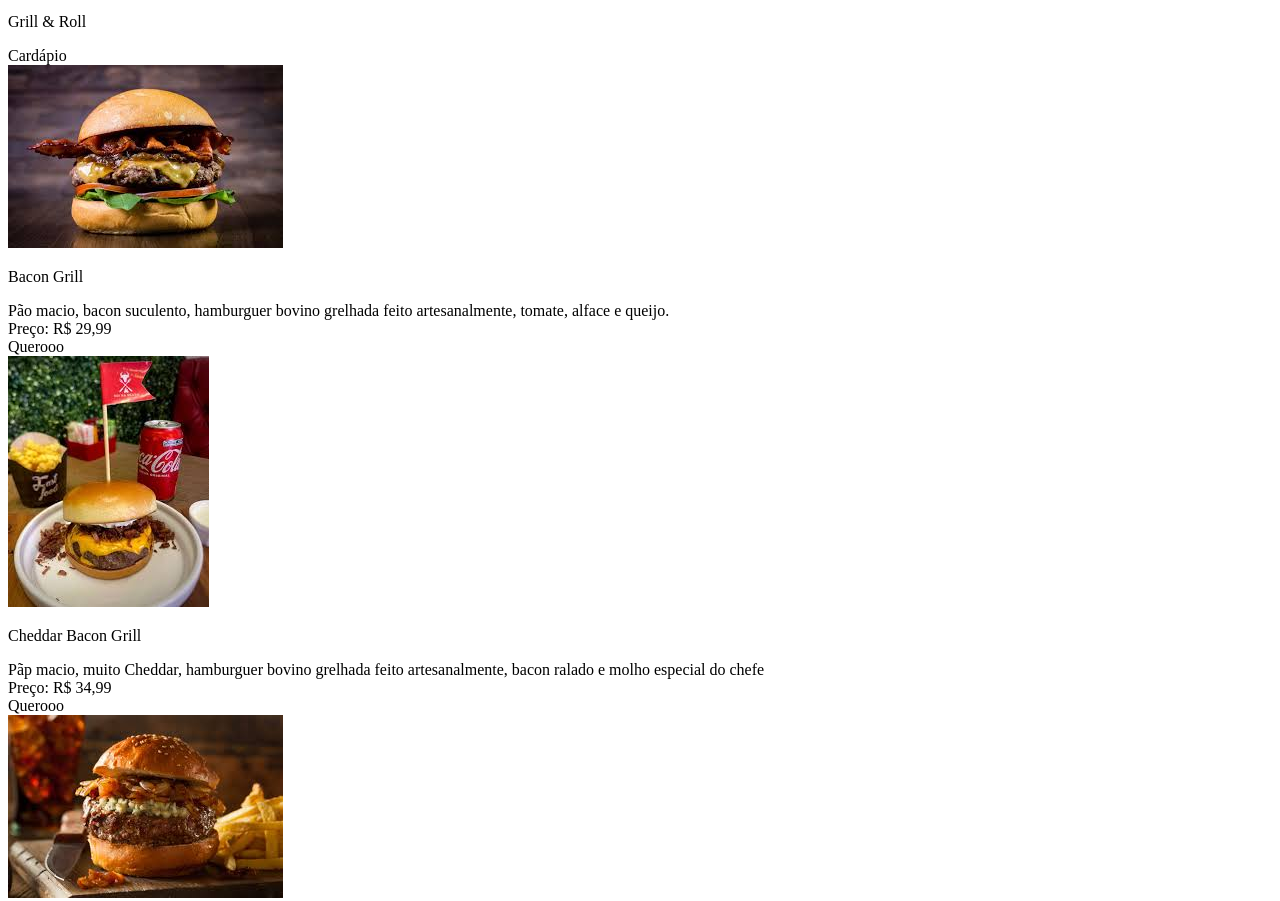
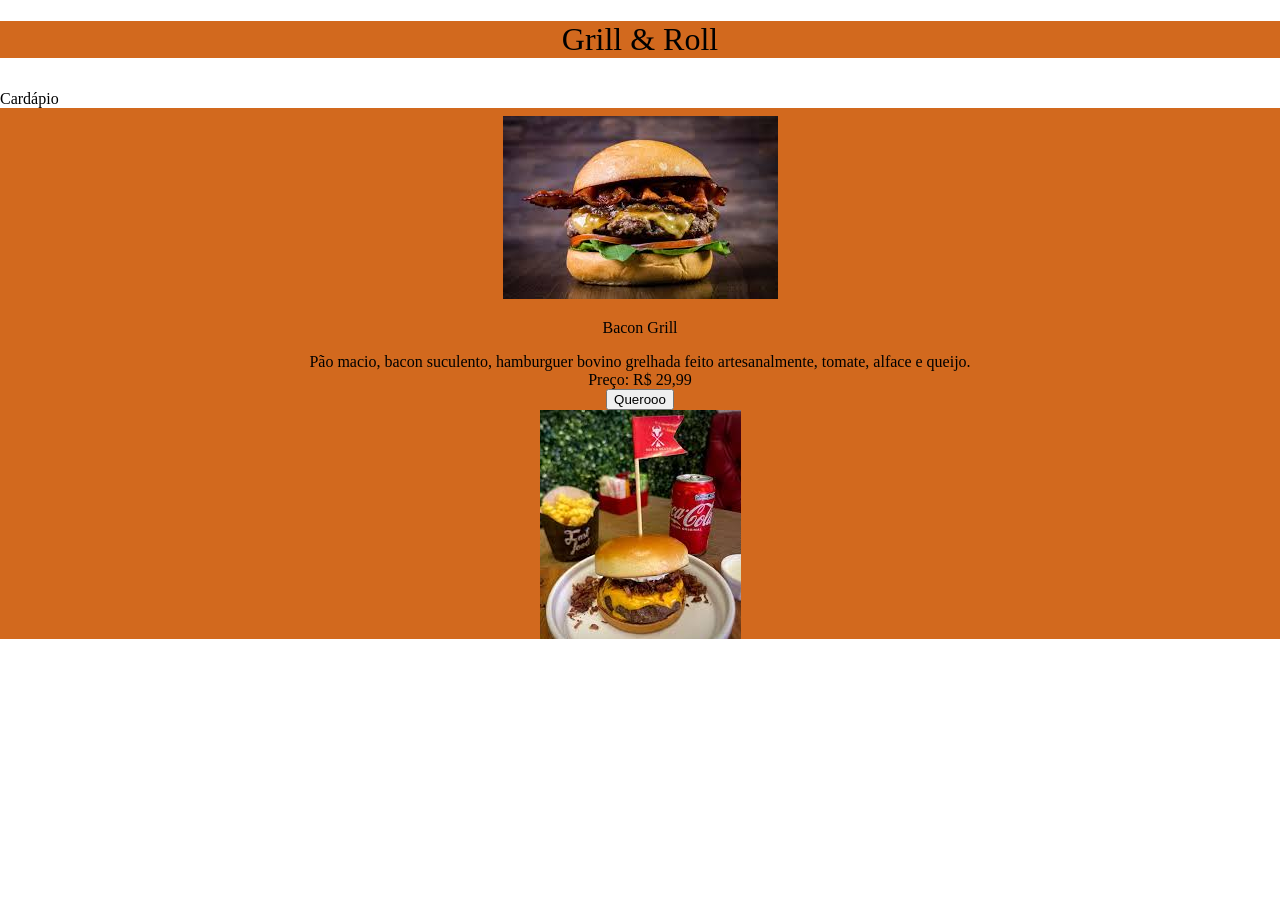
Before and after one commit to KimberllyMedeiros/Tarefa-Hamburgueria, a plain HTML site: page index.html in a window 1280 px wide. Shown: the part 161-1062 px from the top of the page. After the commit the page ends 800 px from the top, so only its background shows below. Drawn offline with Linux system fonts and the light colour scheme.

Commit message:
finalização

```diff
--- a/index.html
+++ b/index.html
@@ -17,7 +17,7 @@
         <p class="grill"> Grill & Roll </p>
     </section>
     <div> Cardápio</div>
-    <section>
+    <section class="caixa1">
         <section>
             <img src="./assets/image/xbacon.jpg">
             <div>
@@ -28,7 +28,7 @@
                 </div>
                 Preço: R$ 29,99
             </div>
-            <buttom>Querooo</buttom>
+            <button>Querooo</button>
         </section>
         <section>
             <img src="./assets/image/xcheddarbacon.jpg">
@@ -40,7 +40,7 @@
                 </div>
                 Preço: R$ 34,99
             </div>
-            <buttom>Querooo</buttom>
+            <button>Querooo</button>
         </section>
         <img src="./assets/image/xcrispy.jpg">
         <section>
@@ -52,7 +52,7 @@
                 </div>
                 Preço: R$:29,99
             </div>
-            <buttom>Querooo</buttom>
+            <button>Querooo</button>
         </section>
 
         <section>
@@ -65,7 +65,7 @@
                 </div>
                 Preço: R$: 24,99
             </div>
-            <buttom>Querooo</buttom>
+            <button>Querooo</button>
         </section>
 
         <section>
@@ -78,7 +78,7 @@
                 </div>
                 Preço: R$:44,99
             </div>
-            <buttom>Queroo</buttom>
+            <button>Queroo</button>
         </section>
 
     </section>
--- a/style.css
+++ b/style.css
@@ -6,7 +6,7 @@
     justify-content:flex-start;
 
 }
-#body{
+body, html{
     margin: 0;
     padding: 0%;
     height: 100%;
@@ -15,6 +15,19 @@
     overflow-x: hidden;
 
 }
-.grillandroll{
-    color: blueviolet;
+.grill{
+    background-color: chocolate;
+    font-size:xx-large;
+    width: 100%;
+    text-align: center;
 }
+.caixa1{
+    width: 100%;
+    background-color:chocolate;
+    text-align: center;
+    padding: 8px 0;
+
+}
+.cardapio{
+    background-color: black;
+}
```
